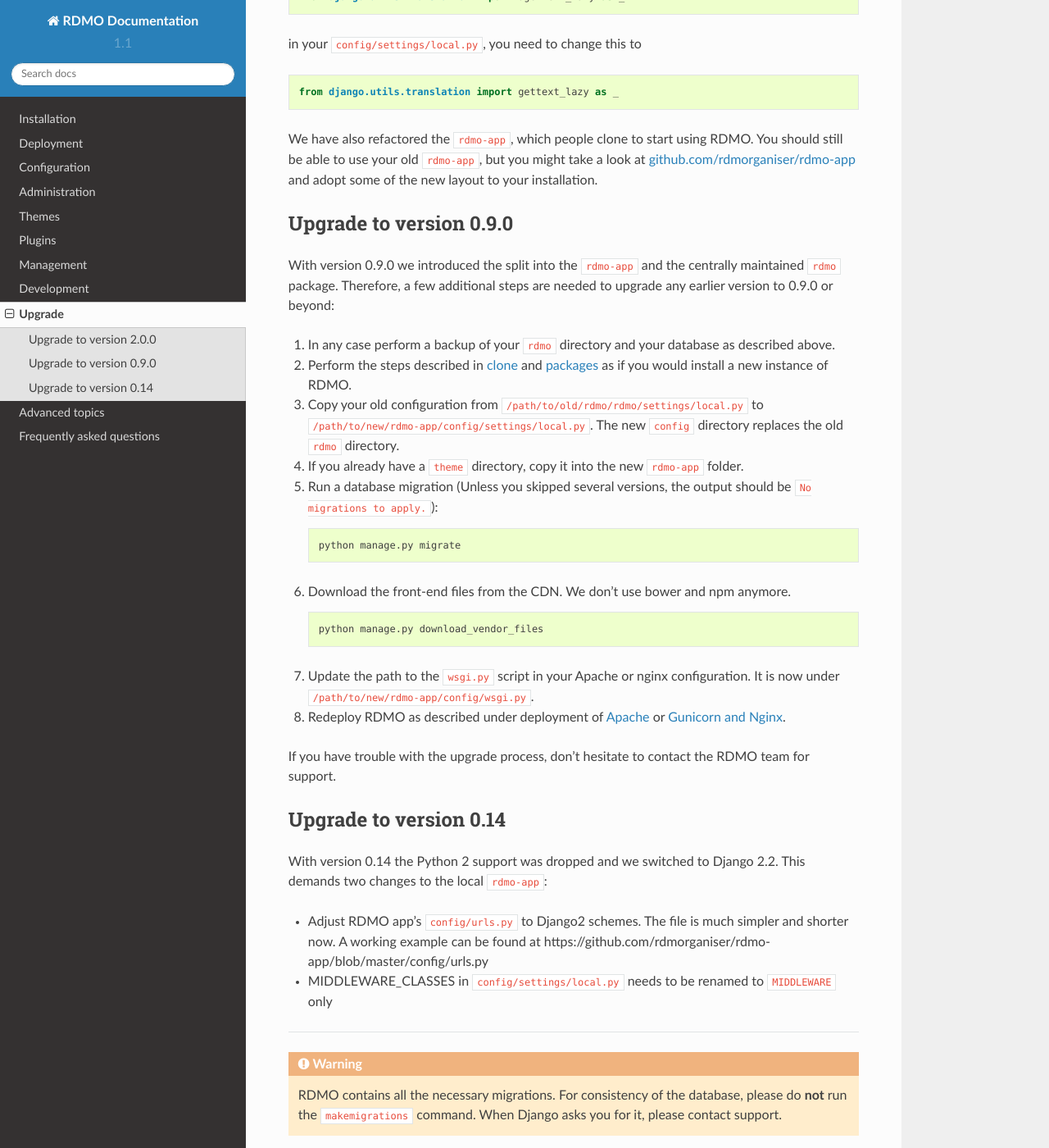
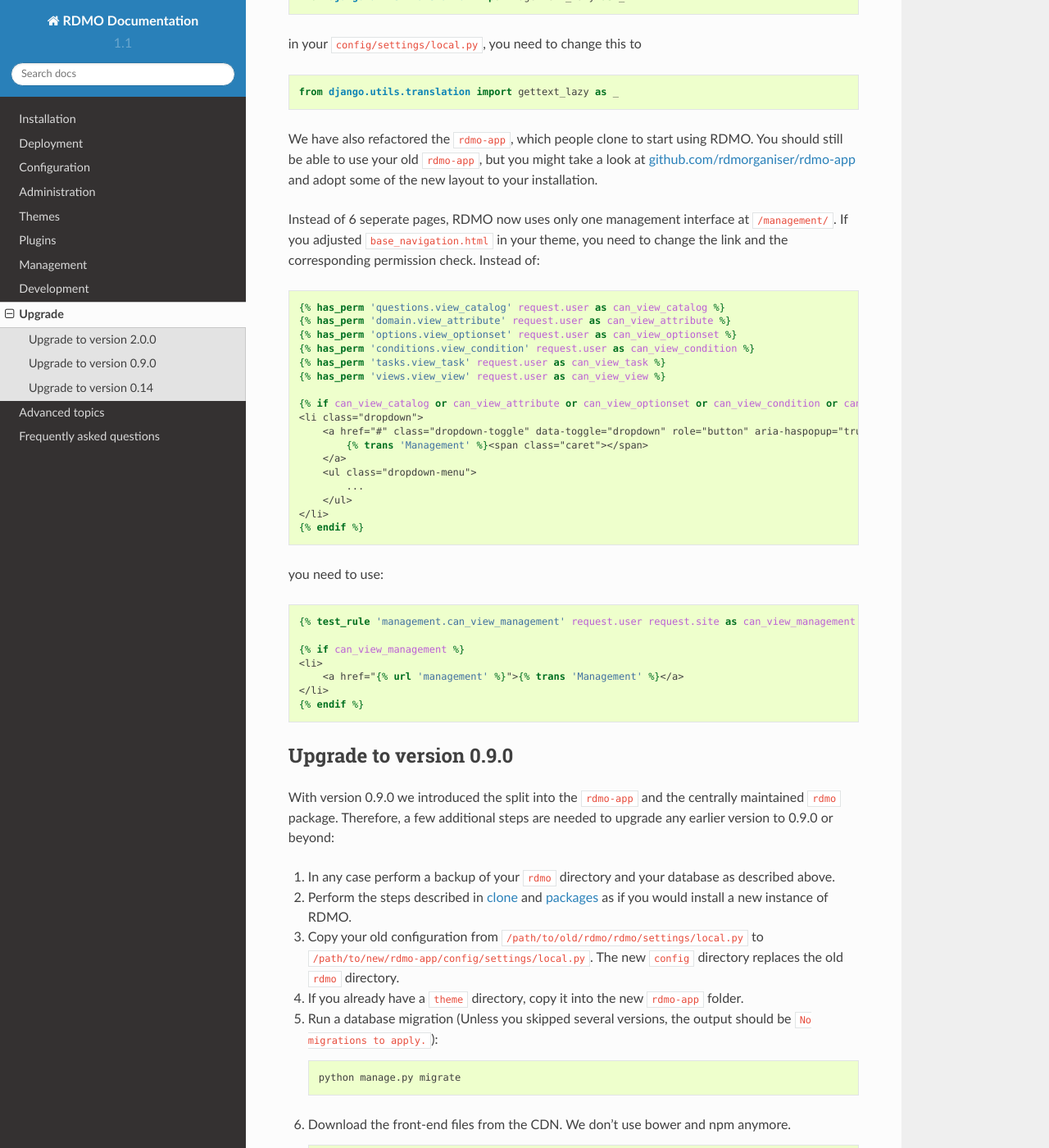
Before and after one commit to rdmorganiser/rdmo-docs, a Sphinx documentation site: the page built from docs/upgrade/index.md, in a window 1280 px wide and 1400 px high, scrolled down 2037 px. Shown: the whole window at 82% size. Built offline with Sphinx 7.4.7 and the Read the Docs theme 2.0.0, drawn with Linux system fonts in a browser that asks for light colours.

Commit message:
Update upgrade docs

````diff
--- a/docs/upgrade/index.md
+++ b/docs/upgrade/index.md
@@ -90,6 +90,40 @@
 
 We have also refactored the `rdmo-app`, which people clone to start using RDMO. You should still be able to use your old `rdmo-app`, but you might take a look at [github.com/rdmorganiser/rdmo-app](https://github.com/rdmorganiser/rdmo-app) and adopt some of the new layout to your installation.
 
+Instead of 6 seperate pages, RDMO now uses only one management interface at `/management/`. If you adjusted `base_navigation.html` in your theme, you need to change the link and the corresponding permission check. Instead of:
+
+```django
+{% has_perm 'questions.view_catalog' request.user as can_view_catalog %}
+{% has_perm 'domain.view_attribute' request.user as can_view_attribute %}
+{% has_perm 'options.view_optionset' request.user as can_view_optionset %}
+{% has_perm 'conditions.view_condition' request.user as can_view_condition %}
+{% has_perm 'tasks.view_task' request.user as can_view_task %}
+{% has_perm 'views.view_view' request.user as can_view_view %}
+
+{% if can_view_catalog or can_view_attribute or can_view_optionset or can_view_condition or can_view_task or can_view_view %}
+<li class="dropdown">
+    <a href="#" class="dropdown-toggle" data-toggle="dropdown" role="button" aria-haspopup="true" aria-expanded="false">
+        {% trans 'Management' %}<span class="caret"></span>
+    </a>
+    <ul class="dropdown-menu">
+        ...
+    </ul>
+</li>
+{% endif %}
+```
+
+you need to use:
+
+```django
+{% test_rule 'management.can_view_management' request.user request.site as can_view_management %}
+
+{% if can_view_management %}
+<li>
+    <a href="{% url 'management' %}">{% trans 'Management' %}</a>
+</li>
+{% endif %}
+```
+
 ## Upgrade to version 0.9.0
 
 With version 0.9.0 we introduced the split into the `rdmo-app` and the centrally maintained `rdmo` package. Therefore, a few additional steps are needed to upgrade any earlier version to 0.9.0 or beyond:
````
